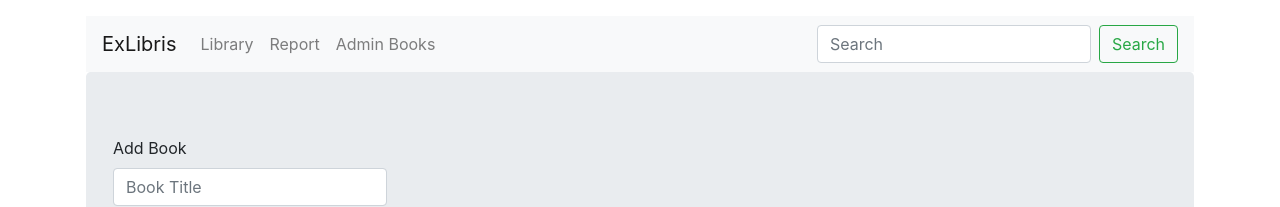
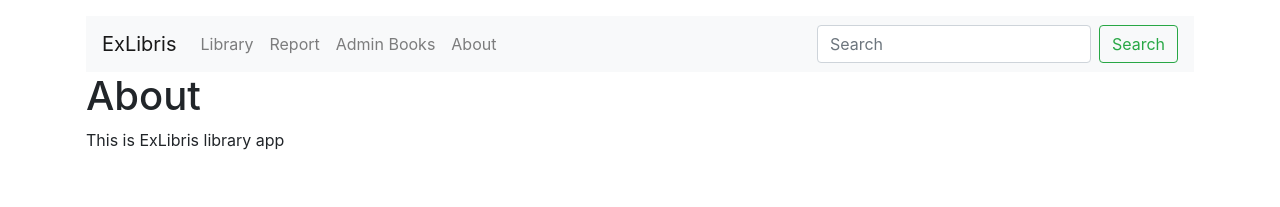
Before and after one commit to tan75/ExLibrisUI, a React (Create React App) app in the folder exlibrisui/: page /about in a window 1280 px wide. Shown: the top 207 px of the page. Built offline with nearby package versions, Linux system fonts and the light colour scheme.

Commit message:
React Router Added

```diff
--- a/exlibrisui/src/App.js
+++ b/exlibrisui/src/App.js
@@ -1,9 +1,11 @@
 import React, { Component } from 'react';
 import { Container, Jumbotron, Row } from 'react-bootstrap';
 import { v4 as uuid } from 'uuid';
+import { BrowserRouter as Router, Route } from 'react-router-dom';
 import Header from './components/layout/Header';
 import Books from './components/books/Books';
 import AddBook from './components/books/AddBook';
+import About from './components/About';
 
 class App extends Component {
   state = {
@@ -93,8 +95,14 @@ class App extends Component {
   render() {
     const { books } = this.state;
     return (
+      <Router>
         <Container className="p-3">
           <Header />
+          <Route
+            exact
+            path="/"
+            render={(props) => (
+              <React.Fragment>
                 <Jumbotron>
                   <AddBook addBook={this.addBook} />
                   <Row>
@@ -105,7 +113,12 @@ class App extends Component {
                     />
                   </Row>
                 </Jumbotron>
+              </React.Fragment>
+            )}
+          />
+          <Route path="/about" component={About} />
         </Container>
+      </Router>
     );
   }
 }
--- /dev/null
+++ b/exlibrisui/src/components/About.js
@@ -0,0 +1,12 @@
+import { React, Fragment } from 'react';
+
+function About() {
+  return (
+    <Fragment>
+      <h1>About</h1>
+      <p>This is ExLibris library app</p>
+    </Fragment>
+  );
+}
+
+export default About;
--- a/exlibrisui/src/components/layout/Header.js
+++ b/exlibrisui/src/components/layout/Header.js
@@ -10,9 +10,10 @@ export default function Header() {
           <Navbar.Toggle aria-controls="basic-navbar-nav" />
           <Navbar.Collapse id="basic-navbar-nav">
             <Nav className="mr-auto">
-              <Nav.Link href="#home">Library</Nav.Link>
+              <Nav.Link href="/">Library</Nav.Link>
               <Nav.Link href="#link">Report</Nav.Link>
               <Nav.Link href="#link">Admin Books</Nav.Link>
+              <Nav.Link href="/about">About</Nav.Link>
             </Nav>
             <Form inline>
               <FormControl
```
Also changed, not shown: exlibrisui/.eslintrc.json. Lines whose indentation alone changed are shown as unchanged.
